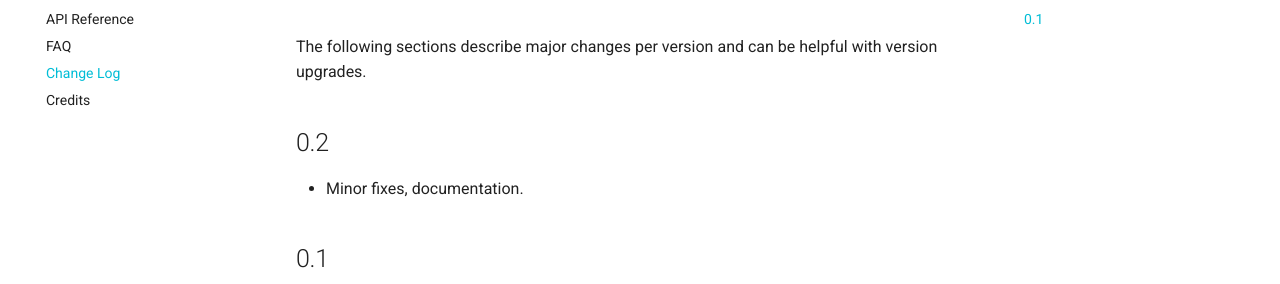
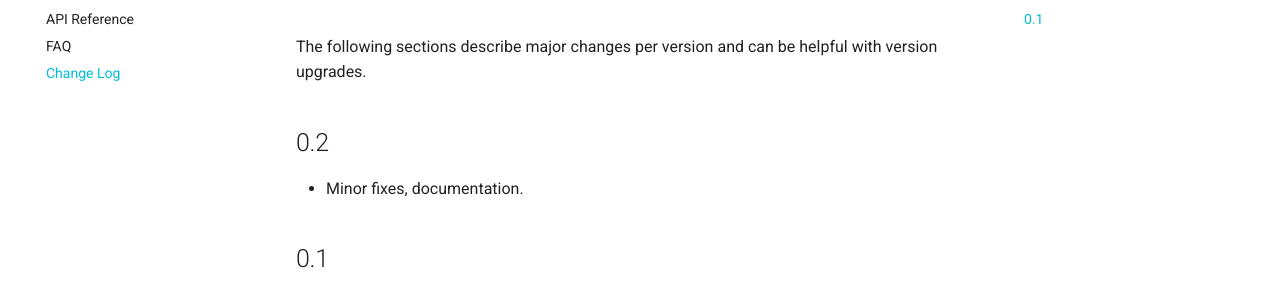
Before and after one commit to manosbatsis/corda-rpc-poolboy, an MkDocs documentation site: the page built from docs/changelog.md, in a window 1280 px wide. Shown: the part 146-430 px from the top of the page. Built offline with MkDocs 1.6.1 and Material for MkDocs 9.7.7, drawn with Linux system fonts in a browser that asks for light colours; comment, search, counter and statistics services are not loaded.

Commit message:
minor edit

```diff
--- a/mkdocs.yml
+++ b/mkdocs.yml
@@ -46,4 +46,3 @@ nav:
   - 'API Reference': /vaultaire/0.x/index.html
   - 'FAQ': faq.md
   - 'Change Log': changelog.md
-  - 'Credits': credits.md
```
